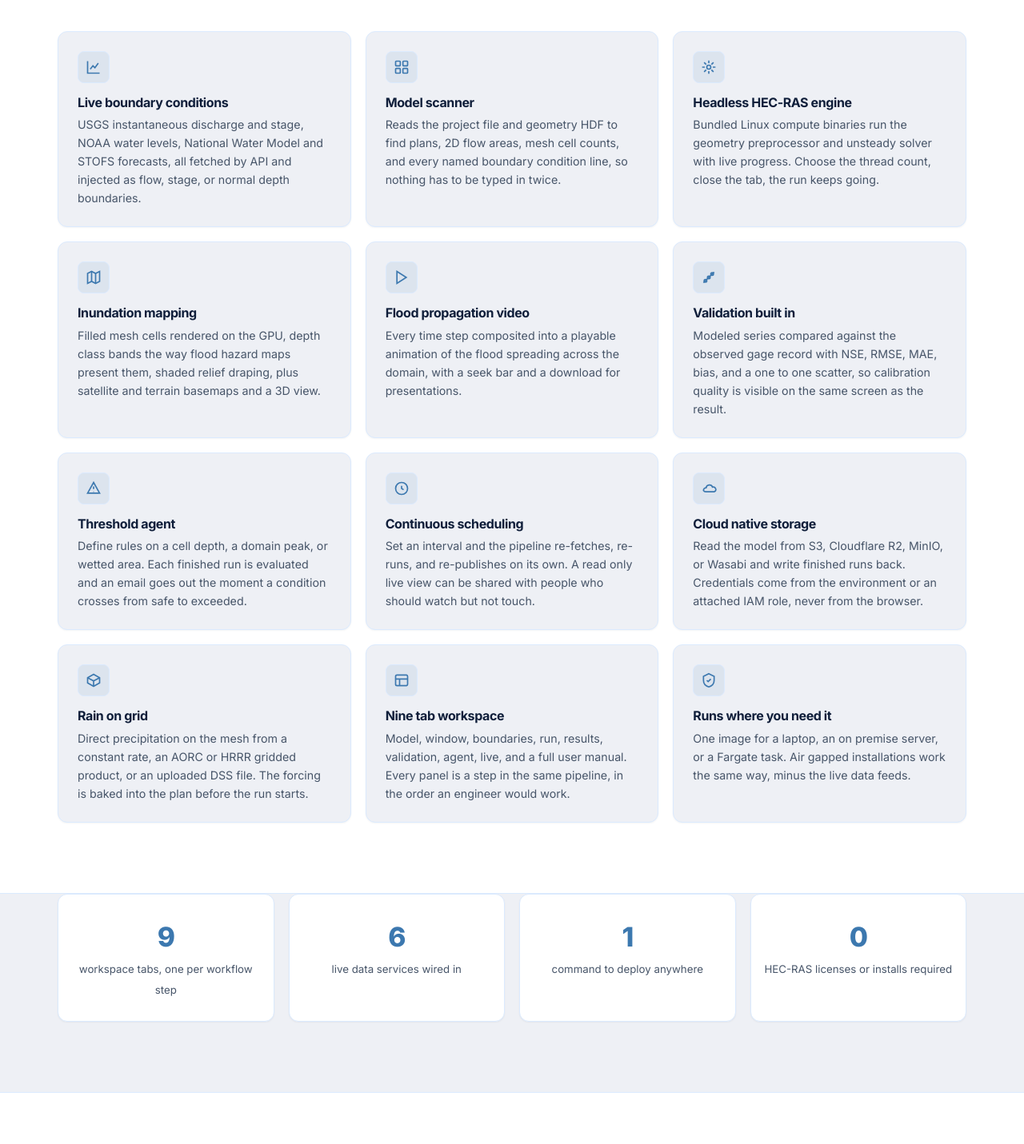
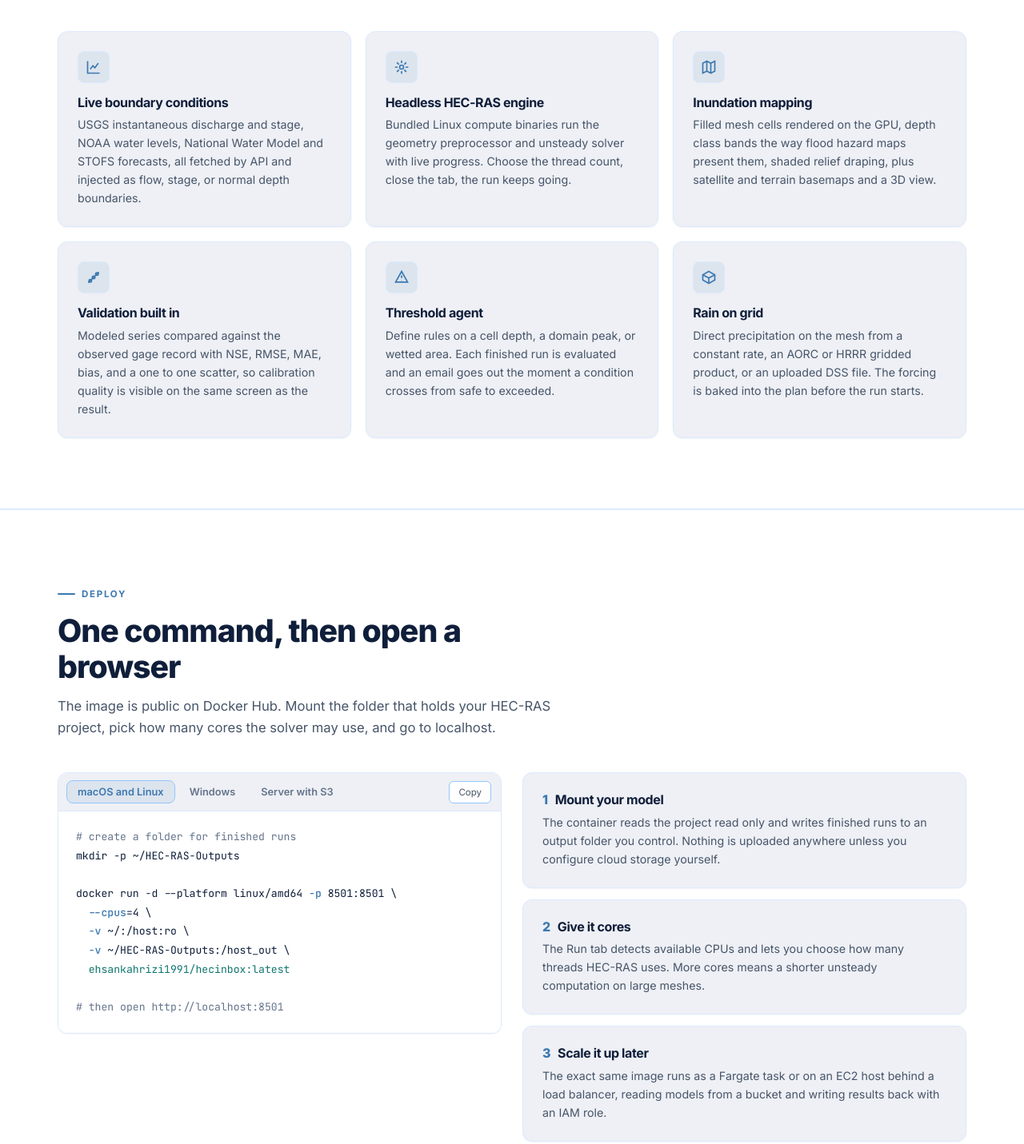
Before and after one commit to Ehsankahrizi/HECinBOX, a plain HTML site: page public/index.html in a window 1280 px wide. Shown: the part 2907-4338 px from the top of the page at 80% size. Drawn offline with Linux system fonts and the light colour scheme.

Commit message:
Cut the padding: stat row, closing CTA band, half the feature grid
The page said the same things three and four times over. Removed:

- the 9/6/1/0 stat row, which dressed slogans up as metrics
- the closing "Put your flood model on autopilot" band, the fourth place on the
  page offering the same two buttons
- six of the twelve feature cards, keeping the six that actually differentiate
  the product; the rest repeated what the seven stage pipeline already explains
  with diagrams

Also dropped the CSS those sections left behind rather than leaving dead rules.
Page is about 16 percent shorter with nothing of substance lost.

Co-Authored-By: Claude Opus 4.8 <noreply@anthropic.com>

```diff
--- a/public/index.html
+++ b/public/index.html
@@ -255,12 +255,6 @@ header.nav.stuck{border-bottom-color:var(--border);box-shadow:var(--shadow-sm)}
   border:1px solid rgba(255,255,255,.3);background:rgba(255,255,255,.12);color:#fff;display:grid;place-items:center;
 }
 
-/* ============ stats ============ */
-.stats{display:grid;grid-template-columns:repeat(4,1fr);gap:18px}
-.stat{text-align:center;padding:26px 14px;border:1px solid var(--border);border-radius:var(--r-lg);background:var(--bg1);box-shadow:var(--shadow-sm)}
-.stat b{display:block;font-size:2.1rem;font-weight:800;letter-spacing:-.035em;color:var(--primary)}
-.stat span{font-size:.83rem;color:var(--muted)}
-
 /* ============ compare ============ */
 .cmp{display:grid;grid-template-columns:1fr 1fr;gap:18px}
 .cmp .card{padding:26px}
@@ -309,14 +303,6 @@ pre .s{color:#0f766e}
 .faq-a{max-height:0;overflow:hidden;transition:max-height .32s ease;color:var(--muted);font-size:.93rem}
 .faq-a div{padding:0 0 20px}
 
-/* ============ cta ============ */
-.cta-band{
-  border:1px solid var(--border-strong);border-radius:18px;padding:52px 40px;text-align:center;
-  background:linear-gradient(150deg,#ffffff 0%,#e8eef7 100%);box-shadow:var(--shadow-md);
-}
-.cta-band h2{margin-bottom:14px}
-.cta-band p{color:var(--muted);max-width:560px;margin:0 auto 26px}
-
 /* ============ footer ============ */
 footer{border-top:1px solid var(--border);background:var(--bg1);padding:52px 0 34px}
 .foot{display:grid;grid-template-columns:1.5fr 1fr 1fr 1.1fr;gap:30px}
@@ -338,7 +324,6 @@ html.rvon .rv.in{opacity:1;transform:none}
 @media(max-width:980px){
   .hero-in{grid-template-columns:1fr;gap:40px}
   .g3,.g4{grid-template-columns:repeat(2,1fr)}
-  .stats{grid-template-columns:repeat(2,1fr)}
   .foot{grid-template-columns:1fr 1fr}
   .pipe-panel{grid-template-columns:1fr}
 }
@@ -354,7 +339,6 @@ html.rvon .rv.in{opacity:1;transform:none}
   .nav-cta .btn{display:none}
   .g2,.g3,.g4,.cmp,.gal{grid-template-columns:1fr}
   .pad{padding:64px 0}
-  .cta-band{padding:38px 22px}
   .foot{grid-template-columns:1fr}
 }
 @media(prefers-reduced-motion:reduce){
@@ -627,11 +611,6 @@ html.rvon .rv.in{opacity:1;transform:none}
         <p>USGS instantaneous discharge and stage, NOAA water levels, National Water Model and STOFS forecasts, all fetched by API and injected as flow, stage, or normal depth boundaries.</p>
       </div>
       <div class="card">
-        <div class="ico"><svg viewBox="0 0 24 24" fill="none" stroke="currentColor" stroke-width="2"><rect x="3" y="3" width="7" height="7" rx="1"/><rect x="14" y="3" width="7" height="7" rx="1"/><rect x="3" y="14" width="7" height="7" rx="1"/><rect x="14" y="14" width="7" height="7" rx="1"/></svg></div>
-        <h3>Model scanner</h3>
-        <p>Reads the project file and geometry HDF to find plans, 2D flow areas, mesh cell counts, and every named boundary condition line, so nothing has to be typed in twice.</p>
-      </div>
-      <div class="card">
         <div class="ico"><svg viewBox="0 0 24 24" fill="none" stroke="currentColor" stroke-width="2"><path d="M12 2v4M12 18v4M2 12h4M18 12h4M5 5l3 3M16 16l3 3M19 5l-3 3M8 16l-3 3"/><circle cx="12" cy="12" r="3"/></svg></div>
         <h3>Headless HEC-RAS engine</h3>
         <p>Bundled Linux compute binaries run the geometry preprocessor and unsteady solver with live progress. Choose the thread count, close the tab, the run keeps going.</p>
@@ -640,11 +619,6 @@ html.rvon .rv.in{opacity:1;transform:none}
         <div class="ico"><svg viewBox="0 0 24 24" fill="none" stroke="currentColor" stroke-width="2"><path d="M3 6l6-3 6 3 6-3v15l-6 3-6-3-6 3z"/><path d="M9 3v15M15 6v15"/></svg></div>
         <h3>Inundation mapping</h3>
         <p>Filled mesh cells rendered on the GPU, depth class bands the way flood hazard maps present them, shaded relief draping, plus satellite and terrain basemaps and a 3D view.</p>
-      </div>
-      <div class="card">
-        <div class="ico"><svg viewBox="0 0 24 24" fill="none" stroke="currentColor" stroke-width="2"><polygon points="5 3 19 12 5 21 5 3"/></svg></div>
-        <h3>Flood propagation video</h3>
-        <p>Every time step composited into a playable animation of the flood spreading across the domain, with a seek bar and a download for presentations.</p>
       </div>
       <div class="card">
         <div class="ico"><svg viewBox="0 0 24 24" fill="none" stroke="currentColor" stroke-width="2"><path d="M4 20L20 4"/><circle cx="7" cy="17" r="2"/><circle cx="12" cy="12" r="2"/><circle cx="17" cy="7" r="2"/></svg></div>
@@ -657,42 +631,10 @@ html.rvon .rv.in{opacity:1;transform:none}
         <p>Define rules on a cell depth, a domain peak, or wetted area. Each finished run is evaluated and an email goes out the moment a condition crosses from safe to exceeded.</p>
       </div>
       <div class="card">
-        <div class="ico"><svg viewBox="0 0 24 24" fill="none" stroke="currentColor" stroke-width="2"><path d="M12 8v4l3 2"/><circle cx="12" cy="12" r="9"/></svg></div>
-        <h3>Continuous scheduling</h3>
-        <p>Set an interval and the pipeline re-fetches, re-runs, and re-publishes on its own. A read only live view can be shared with people who should watch but not touch.</p>
-      </div>
-      <div class="card">
-        <div class="ico"><svg viewBox="0 0 24 24" fill="none" stroke="currentColor" stroke-width="2"><path d="M4 15a4 4 0 0 1 4-4 5 5 0 0 1 9.6-1A3.5 3.5 0 0 1 20 17H8a4 4 0 0 1-4-2z"/></svg></div>
-        <h3>Cloud native storage</h3>
-        <p>Read the model from S3, Cloudflare R2, MinIO, or Wasabi and write finished runs back. Credentials come from the environment or an attached IAM role, never from the browser.</p>
-      </div>
-      <div class="card">
         <div class="ico"><svg viewBox="0 0 24 24" fill="none" stroke="currentColor" stroke-width="2"><path d="M3 16V8l9-5 9 5v8l-9 5z"/><path d="M3 8l9 5 9-5M12 13v8"/></svg></div>
         <h3>Rain on grid</h3>
         <p>Direct precipitation on the mesh from a constant rate, an AORC or HRRR gridded product, or an uploaded DSS file. The forcing is baked into the plan before the run starts.</p>
       </div>
-      <div class="card">
-        <div class="ico"><svg viewBox="0 0 24 24" fill="none" stroke="currentColor" stroke-width="2"><rect x="3" y="4" width="18" height="16" rx="2"/><path d="M3 10h18M9 10v10"/></svg></div>
-        <h3>Nine tab workspace</h3>
-        <p>Model, window, boundaries, run, results, validation, agent, live, and a full user manual. Every panel is a step in the same pipeline, in the order an engineer would work.</p>
-      </div>
-      <div class="card">
-        <div class="ico"><svg viewBox="0 0 24 24" fill="none" stroke="currentColor" stroke-width="2"><path d="M12 2l8 4v6c0 5-3.5 8.5-8 10-4.5-1.5-8-5-8-10V6z"/><path d="m9 12 2 2 4-4"/></svg></div>
-        <h3>Runs where you need it</h3>
-        <p>One image for a laptop, an on premise server, or a Fargate task. Air gapped installations work the same way, minus the live data feeds.</p>
-      </div>
-    </div>
-  </div>
-</section>
-
-<!-- ================= STATS ================= -->
-<section style="padding:0 0 88px">
-  <div class="wrap">
-    <div class="stats rv">
-      <div class="stat"><b>9</b><span>workspace tabs, one per workflow step</span></div>
-      <div class="stat"><b>6</b><span>live data services wired in</span></div>
-      <div class="stat"><b>1</b><span>command to deploy anywhere</span></div>
-      <div class="stat"><b>0</b><span>HEC-RAS licenses or installs required</span></div>
     </div>
   </div>
 </section>
@@ -785,20 +727,6 @@ html.rvon .rv.in{opacity:1;transform:none}
       <h2>Frequently asked</h2>
     </div>
     <div class="faq rv" id="faqList"></div>
-  </div>
-</section>
-
-<!-- ================= CTA ================= -->
-<section style="padding:88px 0">
-  <div class="wrap">
-    <div class="cta-band rv">
-      <h2>Put your flood model on autopilot</h2>
-      <p>Open the hosted demo to see the whole pipeline running, or pull the image and point it at your own project folder in under a minute.</p>
-      <div class="hero-btns" style="justify-content:center;margin-top:0">
-        <a class="btn btn-primary demo-link" href="#" target="_blank" rel="noopener"><span class="pulse"></span> Open the live demo</a>
-        <a class="btn btn-ghost" href="#deploy">See the install command</a>
-      </div>
-    </div>
   </div>
 </section>
 
```
